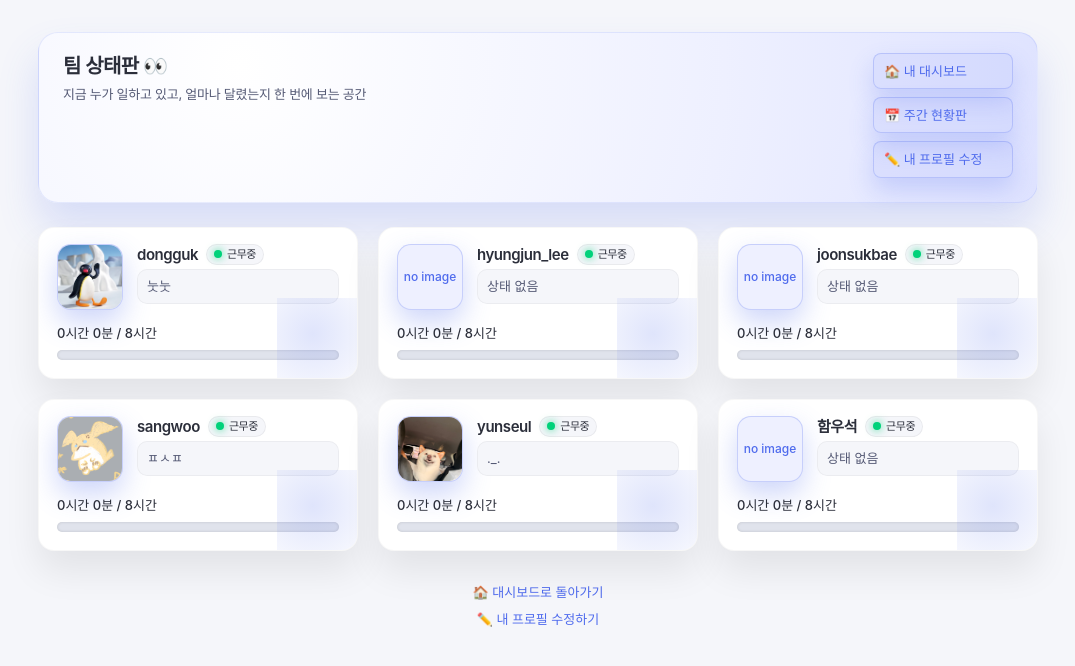
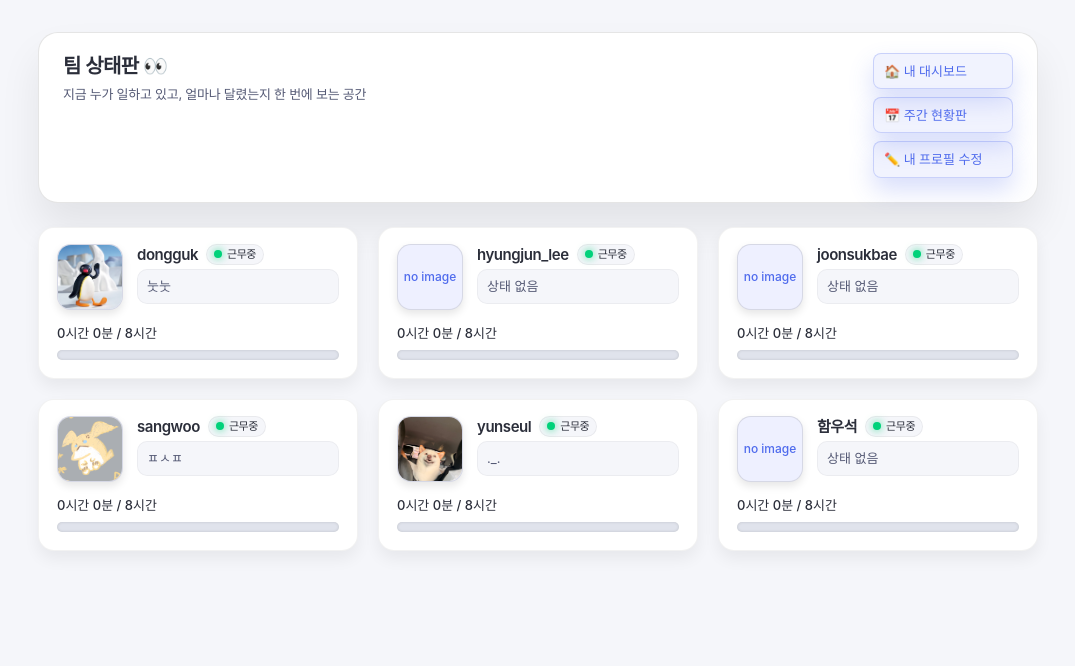
Before and after one commit to DonggukKim0/Attendance, a Flask app: page /profiles in a window 1280 px wide. Shown: the top 666 px of the page, without its empty margins (102-1177 px from the left). Run offline with Flask 3, Linux system fonts and the light colour scheme; a user stored in the database is signed in; data comes from the database, SQL or seed files in the repository.

Commit message:
Update profiles

```diff
--- a/templates/profiles.html
+++ b/templates/profiles.html
@@ -18,16 +18,16 @@
     }
 
     .header-card {
-      background: radial-gradient(circle at 20% 20%, #ffffff 0%, #eef0ff 60%, #dfe3ff 100%);
+      background: #ffffff;
       border-radius: 20px;
-      box-shadow: 0 24px 40px rgba(79,107,237,0.18);
+      box-shadow: 0 24px 40px rgba(0,0,0,0.08);
       padding: 20px 24px 24px;
       margin-bottom: 24px;
       display: flex;
       flex-wrap: wrap;
       justify-content: space-between;
       align-items: flex-start;
-      border: 1px solid rgba(79,107,237,0.12);
+      border: 1px solid rgba(0,0,0,0.1);
     }
 
     .title-block {
@@ -92,8 +92,8 @@
     .member-card {
       background: #fff;
       border-radius: 16px;
-      box-shadow: 0 20px 36px rgba(0,0,0,0.08);
-      border: 1px solid rgba(0,0,0,0.03);
+      box-shadow: 0 8px 16px rgba(0,0,0,0.06);
+      border: 1px solid rgba(0,0,0,0.05);
       padding: 16px 18px 18px;
       display: flex;
       flex-direction: column;
@@ -109,7 +109,7 @@
       bottom: -40px;
       width: 120px;
       height: 120px;
-      background: radial-gradient(circle at 30% 30%, rgba(79,107,237,0.18) 0%, transparent 70%);
+      background: transparent;
       pointer-events: none;
     }
 
@@ -125,8 +125,8 @@
       height: 64px;
       border-radius: 14px;
       background: #eef0ff;
-      box-shadow: 0 12px 28px rgba(79,107,237,0.28);
-      border: 1px solid rgba(79,107,237,0.25);
+      box-shadow: 0 4px 8px rgba(0,0,0,0.1);
+      border: 1px solid rgba(0,0,0,0.1);
       display: flex;
       align-items: center;
       justify-content: center;
@@ -255,26 +255,6 @@
       transition: width 0.8s ease;
     }
 
-    .footer-nav {
-      margin-top: 32px;
-      font-size: 13px;
-      line-height: 1.5;
-      text-align: center;
-      color: #7e8099;
-      display: flex;
-      flex-direction: column;
-      gap: 8px;
-    }
-
-    .footer-nav a {
-      color: #4f6bed;
-      font-weight: 500;
-      text-decoration: none;
-      display: inline-flex;
-      align-items: center;
-      gap: 6px;
-    }
-
     .flash-area {
       margin: 0 0 16px 0;
       padding: 0;
@@ -367,11 +347,6 @@
     {% endfor %}
   </section>
 
-  <div class="footer-nav">
-    <div><a href="{{ url_for('dashboard') }}">🏠 대시보드로 돌아가기</a></div>
-    <div><a href="{{ url_for('edit_profile') }}">✏️ 내 프로필 수정하기</a></div>
-  </div>
-
 </div>
 </body>
 </html>
```
